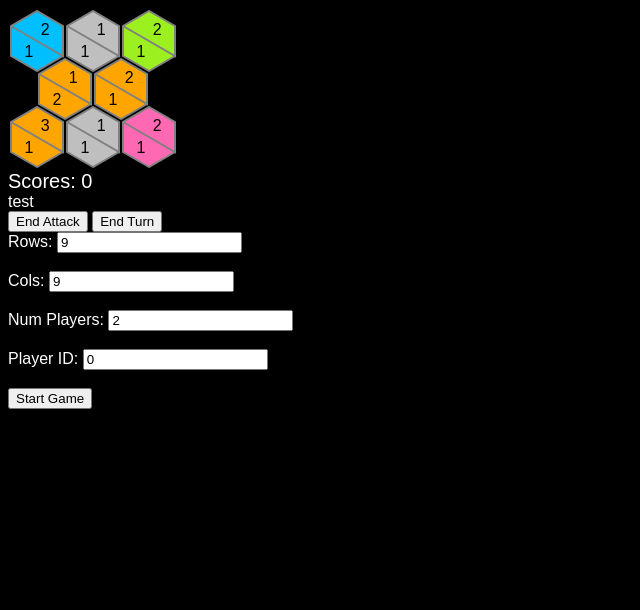
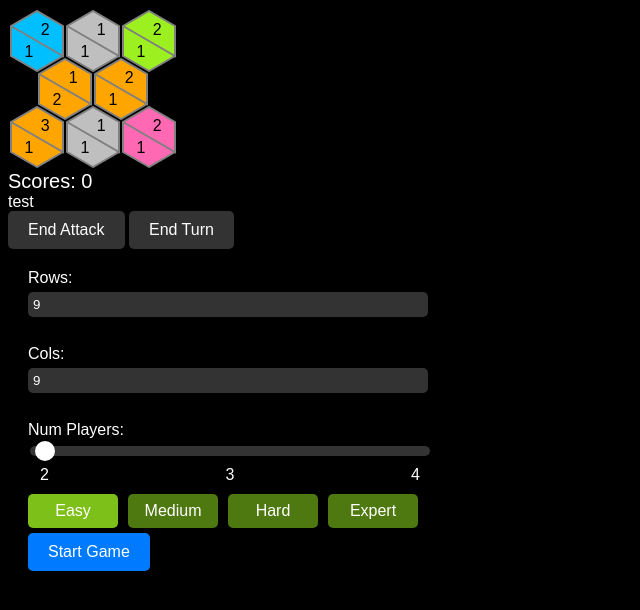
Before and after one commit to Vacym/neighbors-force, a plain HTML site: page site/index.html in a window 1280 px wide. Shown: the whole page, without its empty margins (0-640 px from the left). Drawn offline with Linux system fonts and the light colour scheme.

Commit message:
Add bot levels
Add bot difficulty level selection to the interface
Improve the appearance of the new game creation form

```diff
--- a/site/index.html
+++ b/site/index.html
@@ -1,5 +1,6 @@
 <head>
     <link rel="stylesheet" href="sources/style/index.css">
+    <link rel="stylesheet" href="sources/style/form.css">
     <script type="text/javascript" src="sources/js/index.js"></script>
 </head>
 
@@ -94,11 +95,92 @@
         <input type="number" id="cols" name="cols" value="9"><br><br>
 
         <label for="num_players">Num Players:</label>
-        <input type="number" id="num_players" name="num_players" value="2"><br><br>
+        <input type="range" id="num_players_slider" name="num_players" min="2" max="4" value="2"><br>
+        <div class="container_number_players">
+            <div class="number_players">2</div>
+            <div class="number_players">3</div>
+            <div class="number_players">4</div>
+        </div>
 
-        <label for="player_id">Player ID:</label>
-        <input type="number" id="player_id" name="player_id" value="0"><br><br>
+        <div class="unselectable" id="bot_levels">
+            <!-- Bot 1 Level Selector -->
+            <div id="bot_level_1">
+                <div class="form_radio_btn">
+                    <input type="radio" id="bot_level_1_easy" name="bot_level_1" value="0" checked>
+                    <label for="bot_level_1_easy">Easy</label>
+                </div>
+                <div class="form_radio_btn">
+                    <input type="radio" id="bot_level_1_medium" name="bot_level_1" value="1">
+                    <label for="bot_level_1_medium">Medium</label>
+                </div>
+                <div class="form_radio_btn">
+                    <input type="radio" id="bot_level_1_hard" name="bot_level_1" value="2">
+                    <label for="bot_level_1_hard">Hard</label>
+                </div>
+                <div class="form_radio_btn">
+                    <input type="radio" id="bot_level_1_expert" name="bot_level_1" value="3">
+                    <label for="bot_level_1_expert">Expert</label>
+                </div>
+            </div>
+
+            <!-- Bot 2 Level Selector -->
+            <div id="bot_level_2" style="display: none;">
+                <div class="form_radio_btn">
+                    <input type="radio" id="bot_level_2_easy" name="bot_level_2" value="0" checked>
+                    <label for="bot_level_2_easy">Easy</label>
+                </div>
+                <div class="form_radio_btn">
+                    <input type="radio" id="bot_level_2_medium" name="bot_level_2" value="1">
+                    <label for="bot_level_2_medium">Medium</label>
+                </div>
+                <div class="form_radio_btn">
+                    <input type="radio" id="bot_level_2_hard" name="bot_level_2" value="2">
+                    <label for="bot_level_2_hard">Hard</label>
+                </div>
+                <div class="form_radio_btn">
+                    <input type="radio" id="bot_level_2_expert" name="bot_level_2" value="3">
+                    <label for="bot_level_2_expert">Expert</label>
+                </div>
+            </div>
+
+            <!-- Bot 3 Level Selector -->
+            <div id="bot_level_3" style="display: none;">
+                <div class="form_radio_btn">
+                    <input type="radio" id="bot_level_3_easy" name="bot_level_3" value="0" checked>
+                    <label for="bot_level_3_easy">Easy</label>
+                </div>
+                <div class="form_radio_btn">
+                    <input type="radio" id="bot_level_3_medium" name="bot_level_3" value="1">
+                    <label for="bot_level_3_medium">Medium</label>
+                </div>
+                <div class="form_radio_btn">
+                    <input type="radio" id="bot_level_3_hard" name="bot_level_3" value="2">
+                    <label for="bot_level_3_hard">Hard</label>
+                </div>
+                <div class="form_radio_btn">
+                    <input type="radio" id="bot_level_3_expert" name="bot_level_3" value="3">
+                    <label for="bot_level_3_expert">Expert</label>
+                </div>
+            </div>
+        </div>
 
         <button type="submit">Start Game</button>
     </form>
+
+    <script>
+        const numPlayersSlider = document.getElementById('num_players_slider');
+        const botLevelsContainer = document.getElementById('bot_levels');
+        const botLevel1 = document.getElementById('bot_level_1');
+        const botLevel2 = document.getElementById('bot_level_2');
+        const botLevel3 = document.getElementById('bot_level_3');
+
+        numPlayersSlider.addEventListener('input', function () {
+            const numPlayers = parseInt(numPlayersSlider.value);
+
+            // Hide/show bot level selectors based on the number of players
+            botLevel1.style.display = numPlayers > 1 ? 'flex' : 'none';
+            botLevel2.style.display = numPlayers > 2 ? 'flex' : 'none';
+            botLevel3.style.display = numPlayers > 3 ? 'flex' : 'none';
+        });
+    </script>
 </body>
--- /dev/null
+++ b/site/sources/style/form.css
@@ -0,0 +1,127 @@
+body {
+    background-color: black;
+}
+
+#game-form {
+    font-family: Arial, sans-serif;
+    color: white;
+    max-width: 400px;
+    padding: 20px;
+}
+
+label {
+    display: block;
+    margin-bottom: 5px;
+}
+
+input[type="number"],
+input[type="range"] {
+    width: 100%;
+    padding: 5px;
+    margin-bottom: 10px;
+    background-color: #333;
+    border: none;
+    border-radius: 5px;
+    color: white;
+}
+
+input[type="range"] {
+    appearance: none;
+    width: 100%;
+    height: 10px;
+    background: #333;
+    border-radius: 5px;
+    outline: none;
+}
+
+input[type="range"]::-webkit-slider-thumb {
+    appearance: none;
+    width: 20px;
+    height: 20px;
+    background: white;
+    border-radius: 50%;
+    cursor: pointer;
+}
+
+#bot_levels {
+    margin-top: 10px;
+}
+
+#bot_levels > div {
+    display: flex;
+    flex-wrap: wrap;
+    justify-content: space-between;
+}
+
+.form_radio_btn {
+    display: flex;
+    width: 90px;
+    margin-right: 10px;
+}
+
+.form_radio_btn label {
+    display: inline-block;
+    width: 100%;
+    padding: 8px 15px;
+    text-align: center;
+    background-color: #333;
+    border-radius: 5px;
+    cursor: pointer;
+}
+
+.form_radio_btn input[type="radio"]:checked + label {
+    background-color: #555;
+}
+
+#bot_level_1 .form_radio_btn label {
+    background-color: #4E7810;
+}
+
+#bot_level_1 .form_radio_btn input[type="radio"]:checked + label {
+    background-color: #7DC019;
+}
+
+#bot_level_2 .form_radio_btn label {
+    background-color: #7F5200;
+}
+
+#bot_level_2 .form_radio_btn input[type="radio"]:checked + label {
+    background-color: #CC8400;
+}
+
+#bot_level_3 .form_radio_btn label {
+    background-color: #7F345A;
+}
+
+#bot_level_3 .form_radio_btn input[type="radio"]:checked + label {
+    background-color: #CC5490;
+}
+
+.form_radio_btn input[type="radio"] {
+    display: none;
+}
+
+button[type="submit"] {
+    display: block;
+    padding: 10px 20px;
+    background-color: #007bff;
+    border: none;
+    border-radius: 5px;
+    color: white;
+    cursor: pointer;
+}
+
+button[type="submit"]:hover {
+    background-color: #0056b3;
+}
+
+.container_number_players {
+    display: flex;
+    justify-content: space-between;
+    align-items: center;
+}
+
+.number_players {
+    margin-left: 12px;
+    margin-right: 8px;
+}
--- a/site/sources/style/index.css
+++ b/site/sources/style/index.css
@@ -109,7 +109,6 @@ td:not([owner-id]) use {
     margin-top: 0px;
 }
 
-
 td {
     width: 54px;
     height: 62px;
@@ -117,7 +116,6 @@ td {
     padding: 0;
     position: relative;
 }
-
 
 svg {
     position: absolute;
@@ -145,8 +143,27 @@ svg {
     left: 35%;
 }
 
-
 .score-counter {
     color: white;
     font-size: 20px;
-  }
+}
+
+button {
+    display: inline-block;
+    padding: 10px 20px;
+    font-size: 16px;
+    border: none;
+    border-radius: 5px;
+    color: #ffffff;
+    background-color: #333333;
+    cursor: pointer;
+}
+
+button:hover {
+    background-color: #404040;
+}
+
+
+button:active {
+    background-color: #303030;
+}
```
Also changed, not shown: 1 other file.
